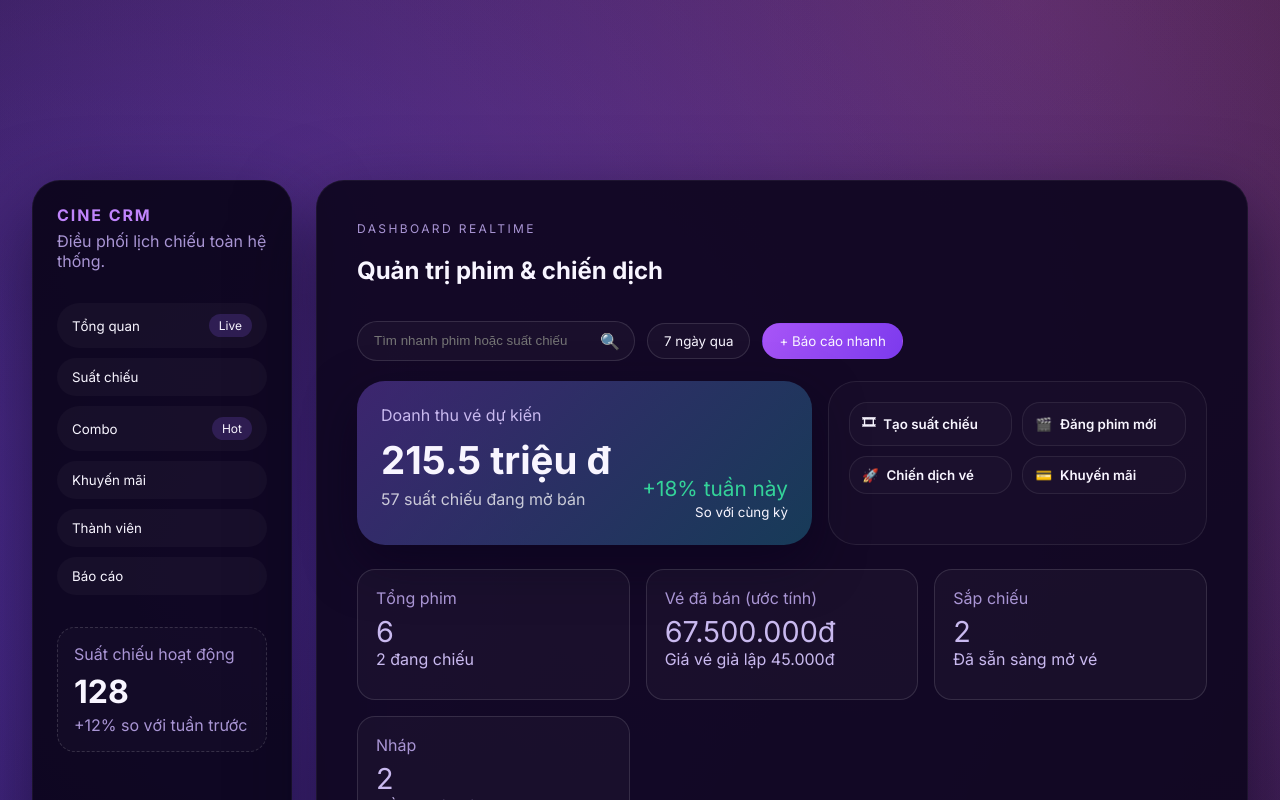
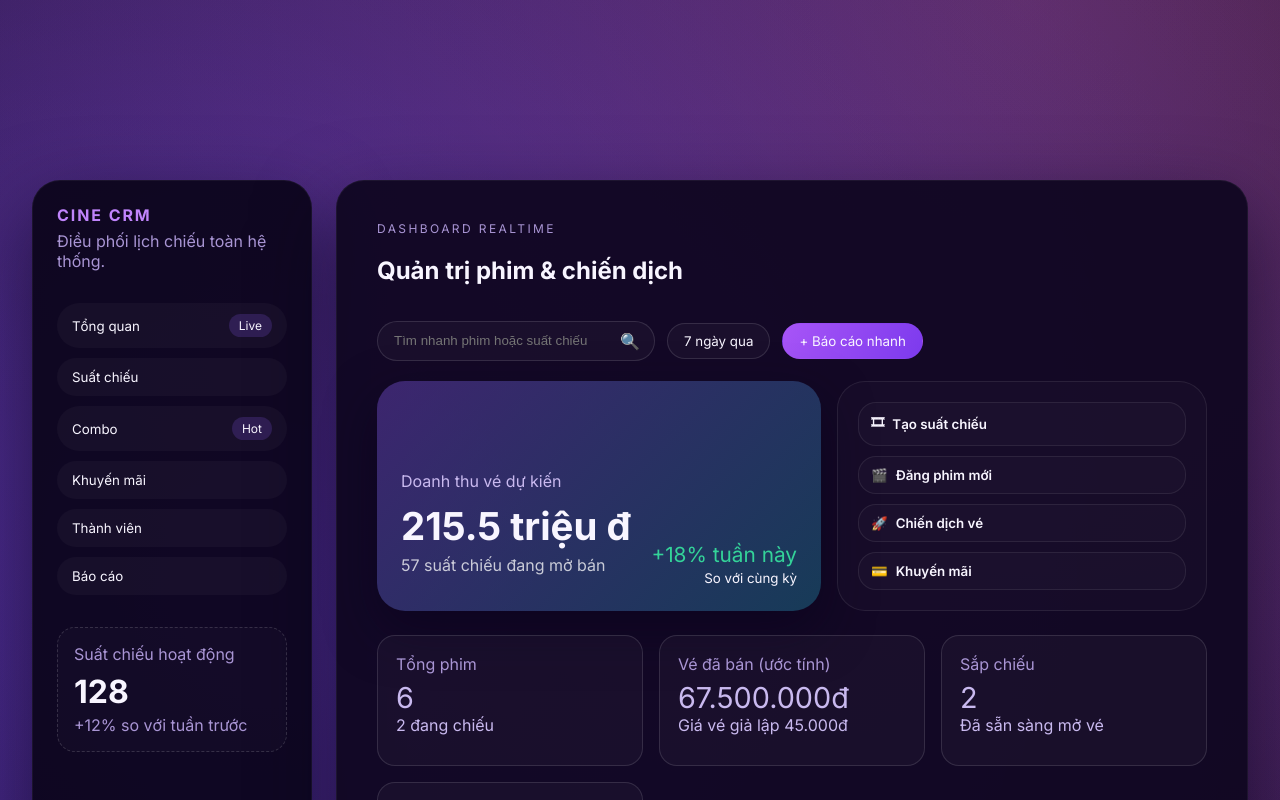
Before and after one commit to lamlam86/booking_ticket_movie_NextJS, a Next.js app: page /admin in a window 1280 px wide. Shown: the top 800 px of the page. Built offline with nearby package versions, Linux system fonts and the light colour scheme.

Commit message:
Adjust admin shell width and sidebar size
Co-authored-by: bb10a2.nmlam <bb10a2.nmlam@gmail.com>

```diff
--- a/app/globals.css
+++ b/app/globals.css
@@ -1345,10 +1345,10 @@ button {
 }
 
 .admin-shell {
-  width: min(1440px, 100%);
+  width: min(1600px, 100%);
   margin: 0 auto;
   display: grid;
-  grid-template-columns: 260px 1fr;
+  grid-template-columns: 280px 1fr;
   gap: 24px;
 }
 
```
